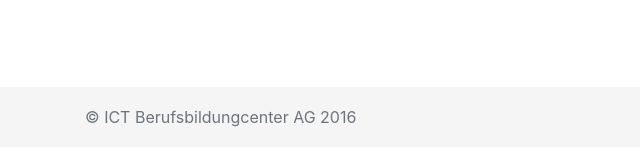
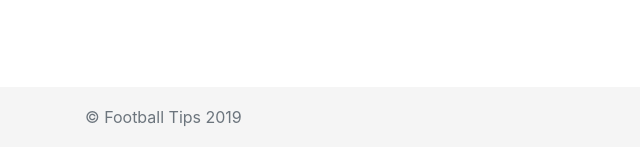
Before and after one commit to Jolicous/FootballTips, a PHP site: template templates/footer.php in a window 1280 px wide. Shown: the part 653-800 px from the top of the page, without its empty margins (0-640 px from the left). Run offline with PHP 8.4, Linux system fonts and the light colour scheme; the template is opened without the code that fills it, so the values that code supplies are empty.

Commit message:
change Footer

```diff
--- a/templates/footer.php
+++ b/templates/footer.php
@@ -2,7 +2,7 @@
 
     <footer class="footer">
       <div class="container">
-        <span class="text-muted">&copy; ICT Berufsbildungcenter AG 2016</span>
+        <span class="text-muted">&copy; Football Tips 2019</span>
       </div>
     </footer>
 
```
